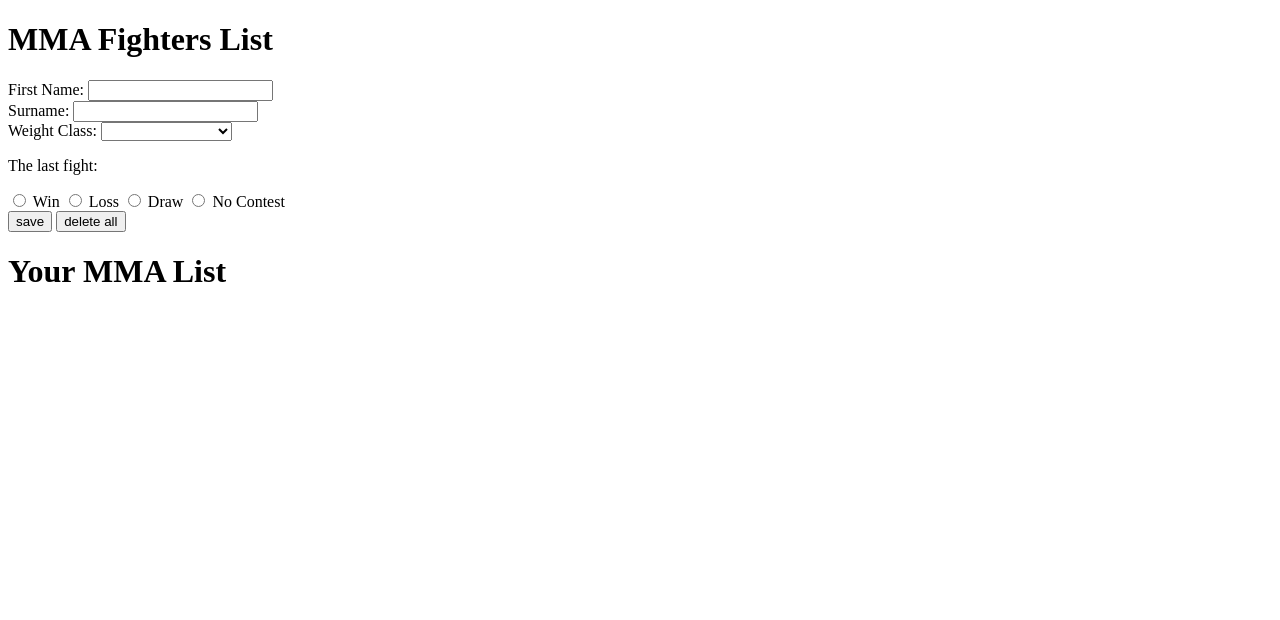
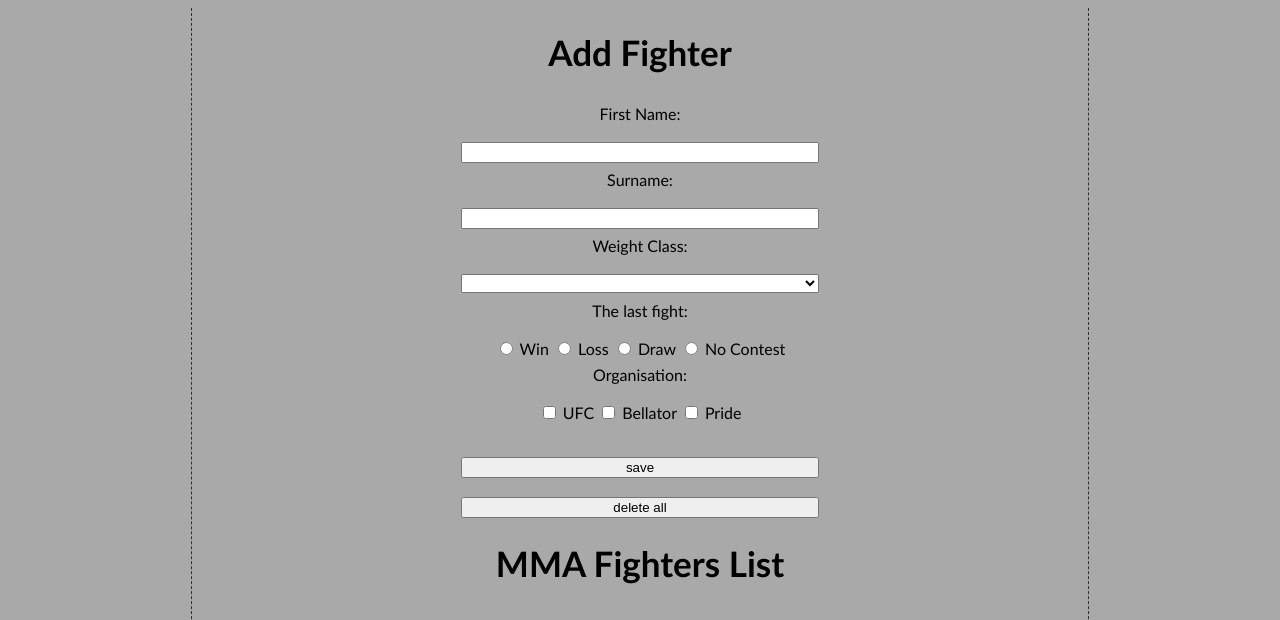
Before and after one commit to ktalaga/Manipulating-the-DOM, a plain HTML site: page index.html in a window 1280 px wide. Shown: the top 620 px of the page. Drawn offline with Linux system fonts and the light colour scheme.

Commit message:
added checkbox, works fine, displays in the list all the selected elements

```diff
--- a/css/style.css
+++ b/css/style.css
@@ -0,0 +1,57 @@
+body {
+    background-color: darkgrey;
+    font-size: 16px;
+    font-family: 'Gill Sans', 'Gill Sans MT', Calibri, 'Trebuchet MS', sans-serif;
+    width: 70%;
+    margin-left: auto;
+    margin-right: auto;
+    display: flex;
+    flex-direction: column;
+    align-items: center;
+    border-left: 1px dashed #303030;
+    border-right: 1px dashed #303030;
+}
+h1 {
+    font-size: 35px;
+}
+
+#form {
+    display: flex;
+    flex-direction: column;
+    justify-content: center;
+
+}
+
+.form_element {
+    display: flex;
+    justify-content: center;
+    flex-wrap: wrap;
+    flex-direction: column;
+    align-items: center;
+    margin-top: 2%;
+
+}
+
+#buttons {
+    margin-top: 10%;
+    display: flex;
+    flex-direction: column;
+    justify-content: center;
+
+}
+.text {
+    width: 350px;
+}
+.form_element_2 {
+    display: flex;
+    justify-content: center;
+    flex-direction: column;
+    align-items: center;
+    flex-wrap: wrap;
+    margin-top: 2%;
+
+
+}
+#weight_class {
+    width: 358px;
+}
--- a/index.html
+++ b/index.html
@@ -9,21 +9,21 @@
     <title>MMA Fighters List</title>
 </head>
 <body>
-<h1>MMA Fighters List</h1>
+<h1>Add Fighter</h1>
 <form id="form">
 
     <div class="form_element">
-    <label for="first_name">First Name: </label>
-    <input type="text" name="first_name" id="first_name" required>
+    <label for="first_name">First Name: </label><br>
+    <input type="text" name="first_name" id="first_name" class="text" required>
     </div>
 
     <div class="form_element">
-        <label for="surname">Surname: </label>
-        <input type="text" name="surname" id="surname" required>
+        <label for="surname">Surname: </label><br>
+        <input type="text" name="surname" id="surname" class="text" required>
     </div>
 
     <div class="form_element">
-        <label for="weight_class">Weight Class: </label>
+        <label for="weight_class">Weight Class: </label><br>
         <select name="weight_class" id="weight_class">
             <option value="" disabled selected></option>
             <option value="Flyweight">Flyweight</option>
@@ -37,26 +37,41 @@
         </select>
     </div>
 
-    <div class="form_element">
-        <p>The last fight: </p>
-        <input type="radio" class="radio_button" name="last_fight" value="Win">
-        <label for="win">Win</label>
-        <input type="radio" class="radio_button" name="last_fight" value="Loss">
-        <label for="loss">Loss</label>
-        <input type="radio" class="radio_button" name="last_fight" value="Draw">
-        <label for="draw">Draw</label>
-        <input type="radio" class="radio_button" name="last_fight" value="No contest">
-        <label for="no_contest">No Contest</label>
+    <div class="form_element_2">
+        <label for="last_fight">The last fight: </label><br>
+        <div>
+            <input type="radio" name="last_fight" value="Win">
+            <label for="win">Win</label>
+            <input type="radio" name="last_fight" value="Loss">
+            <label for="loss">Loss</label>
+            <input type="radio" name="last_fight" value="Draw">
+            <label for="draw">Draw</label>
+            <input type="radio" name="last_fight" value="No contest">
+            <label for="no_contest">No Contest</label>
+        </div>
     </div>
 
+    <div class="form_element_2">
+        <label for="organisation">Organisation: </label><br>
+        <div>
+            <input type="checkbox" name="organisation" value=" UFC">
+            <label for="UFC">UFC</label>
+            <input type="checkbox" name="organisation" value=" Bellator">
+            <label for="Bellator">Bellator</label>
+            <input type="checkbox" name="organisation" value=" Pride">
+            <label for="Pride">Pride</label>
+        </div>
+    </div>
 
     <div id="buttons">
-        <input type="submit" value="save"/>
+        <input type="submit" value="save"/><br>
         <input type="button" value="delete all" id="delete_all"/>
     </div>
 
 </form>
-<h1>Your MMA List</h1>
-<ul id="fighters_list"></ul>
+<h1>MMA Fighters List</h1>
+<ul id="fighters_list">
+    <div class="li"></div>
+</ul>
 </body>
 </html>
--- a/js/app.js
+++ b/js/app.js
@@ -18,12 +18,15 @@ const submitForm = function(event) {
 
     let last_fight = document.querySelector('input[name="last_fight"]:checked');
     last_fight = last_fight.value;
-    console.dir(last_fight);
 
-
+    let organisations = document.querySelectorAll('input[name="organisation"]:checked');
+    let organisationsList = [];
+    organisations.forEach((organisation) => {
+        organisationsList.push(organisation.value)
+    })
 
     const fighterListElement = document.createElement('li');
-    fighterListElement.textContent = `Fighter: ${first_name} ${surname} Weight Class: ${weight_class} Last Fight: ${last_fight}`;
+    fighterListElement.textContent = `Fighter: ${first_name} ${surname} Weight Class: ${weight_class} Last Fight: ${last_fight} Organisations: ${organisationsList}`;
 
     const fightersList = document.querySelector('#fighters_list');
     fightersList.appendChild(fighterListElement);
```
